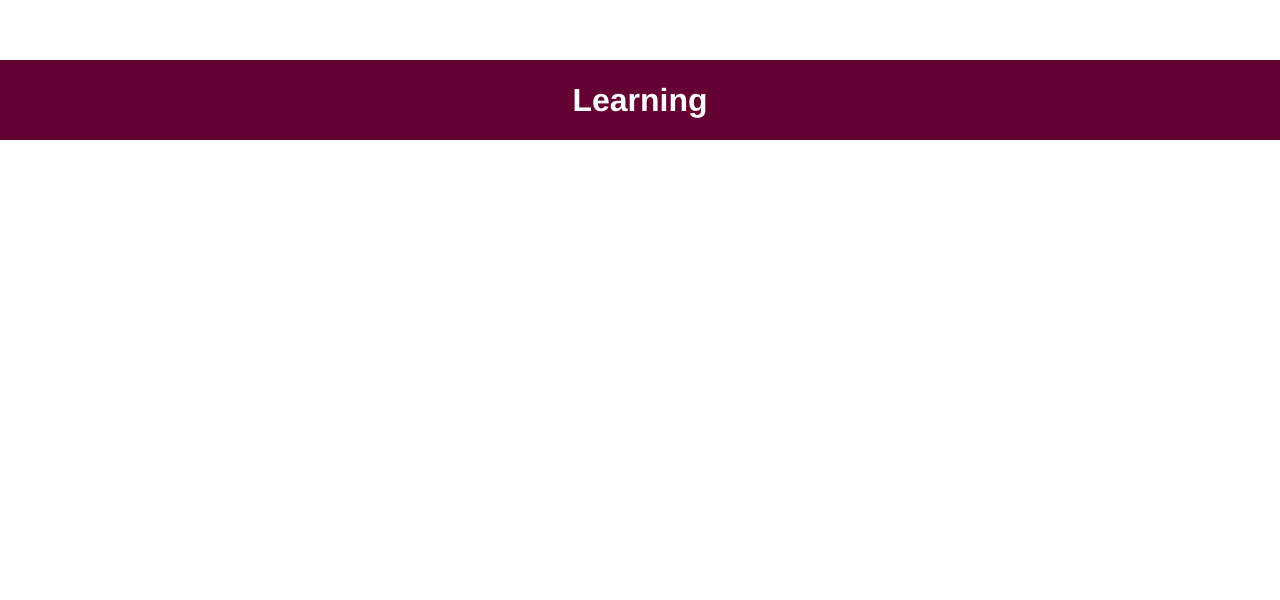
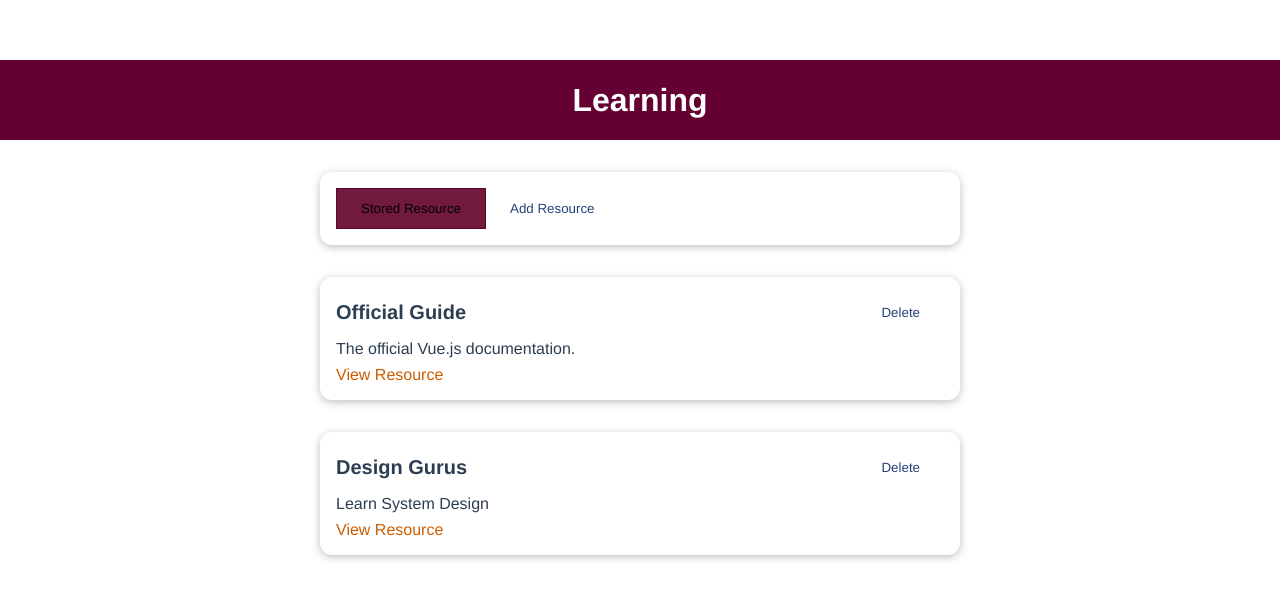
Before and after one commit to AnthonyVillegas87/vue_instance, a Vue app in the folder learning_resource_app/: page / in a window 1280 px wide. Shown: the top 600 px of the page. Built offline with nearby package versions, Linux system fonts and the light colour scheme.

Commit message:
feat: adding and styling tabs

```diff
--- a/learning_resource_app/src/App.vue
+++ b/learning_resource_app/src/App.vue
@@ -1,30 +1,13 @@
 <template>
   <the-header title="Learning"></the-header>
+  <the-resources></the-resources>
 </template>
 
 <script>
 import TheHeader from "./components/layouts/TheHeader.vue";
+import TheResources from "./components/learning-resources/TheResources.vue";
 export default {
-  components: { TheHeader },
-
-  data() {
-    return {
-      storedResources: [
-        {
-          id: "official-guide",
-          title: "Official Guide",
-          description: "The official Vue.js documentation.",
-          link: "https://vuejs.org",
-        },
-        {
-          id: "design-gurus",
-          title: "Design Gurus",
-          description: "Learn System Design",
-          link: "https://designgurus.io",
-        },
-      ],
-    };
-  },
+  components: { TheHeader, TheResources },
 };
 </script>
 
--- a/learning_resource_app/src/components/learning-resources/StoredResources.vue
+++ b/learning_resource_app/src/components/learning-resources/StoredResources.vue
@@ -13,7 +13,7 @@
 <script>
 import LearningResource from "./LearningResource.vue";
 export default {
-  props: ["resources"],
+  inject: ["resources"],
   components: {
     LearningResource,
   },
--- a/learning_resource_app/src/components/learning-resources/TheResources.vue
+++ b/learning_resource_app/src/components/learning-resources/TheResources.vue
@@ -1,9 +1,13 @@
 <template>
   <base-card>
-    <base-button @click="setSelectedTab('stored-resources')"
+    <base-button
+      @click="setSelectedTab('stored-resources')"
+      :mode="storedResourcesButtonMode"
       >Stored Resource</base-button
     >
-    <base-button @click="setSelectedTab('add-reesource')"
+    <base-button
+      @click="setSelectedTab('add-resource')"
+      :mode="addResourcesButtonMode"
       >Add Resource</base-button
     >
   </base-card>
@@ -21,6 +25,33 @@
   data() {
     return {
       selectedTab: "stored-resources",
+      storedResources: [
+        {
+          id: "official-guide",
+          title: "Official Guide",
+          description: "The official Vue.js documentation.",
+          link: "https://vuejs.org",
+        },
+        {
+          id: "design-gurus",
+          title: "Design Gurus",
+          description: "Learn System Design",
+          link: "https://designgurus.io",
+        },
+      ],
+    };
+  },
+  computed: {
+    storedResourcesButtonMode() {
+      return this.selectedTab === "stored-resources" ? null : "flat";
+    },
+    addResourcesButtonMode() {
+      return this.selectedTab === "add-resource" ? null : "flat";
+    },
+  },
+  provide() {
+    return {
+      resources: this.storedResources,
     };
   },
   methods: {
```
